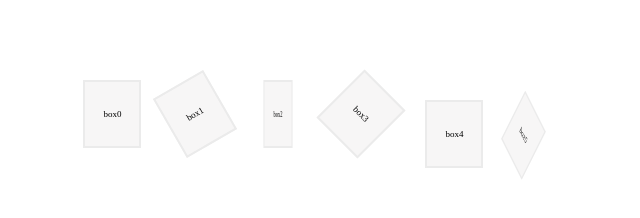
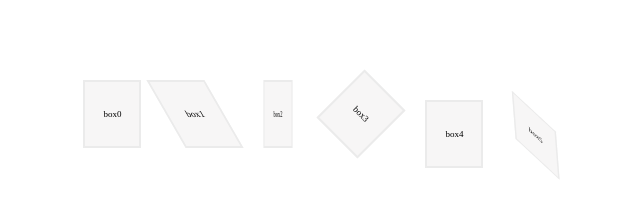
Before and after one commit to iceCream0311/2018-baiduife, a plain HTML site: page design/task_2/index.html in a window 1280 px wide. Shown: the full height of the page, 51-691 px from the left. Drawn offline with Linux system fonts and the light colour scheme.

Commit message:
初步接触 CSS 2D 变形

```diff
--- a/design/task_2/index.css
+++ b/design/task_2/index.css
@@ -16,10 +16,10 @@
     margin-right: 25px;
 }
 .box .box1{
-    -webkit-transform: rotate(-30deg);
-    -ms-transform: rotate(-30deg);
-    -o-transform: rotate(-30deg);
-    transform: rotate(-30deg);
+    -webkit-transform: skewX(30deg);
+    -ms-transform: skewX(30deg);
+    -o-transform: skewX(30deg);
+    transform: skewX(30deg);
 }
 .box .box2{
     -webkit-transform: scale(0.5,1);
@@ -43,9 +43,9 @@
          transform:translate(10px,20px) ;
  }
  .box .box5{
-    -webkit-transform: scale(0.5,1) rotate(45deg) translate(10px,20px);
-       -moz-transform: scale(0.5,1) rotate(45deg) translate(10px,20px);
-        -ms-transform: scale(0.5,1) rotate(45deg) translate(10px,20px);
-         -o-transform: scale(0.5,1) rotate(45deg) translate(10px,20px);
-            transform: scale(0.5,1) rotate(45deg) translate(10px,20px);
+    -webkit-transform: skewX(30deg) scale(0.5,1) rotate(45deg) translate(10px,20px);
+       -moz-transform: skewX(30deg) scale(0.5,1) rotate(45deg) translate(10px,20px);
+        -ms-transform: skewX(30deg) scale(0.5,1) rotate(45deg) translate(10px,20px);
+         -o-transform: skewX(30deg) scale(0.5,1) rotate(45deg) translate(10px,20px);
+            transform: skewX(30deg) scale(0.5,1) rotate(45deg) translate(10px,20px);
  }
```
